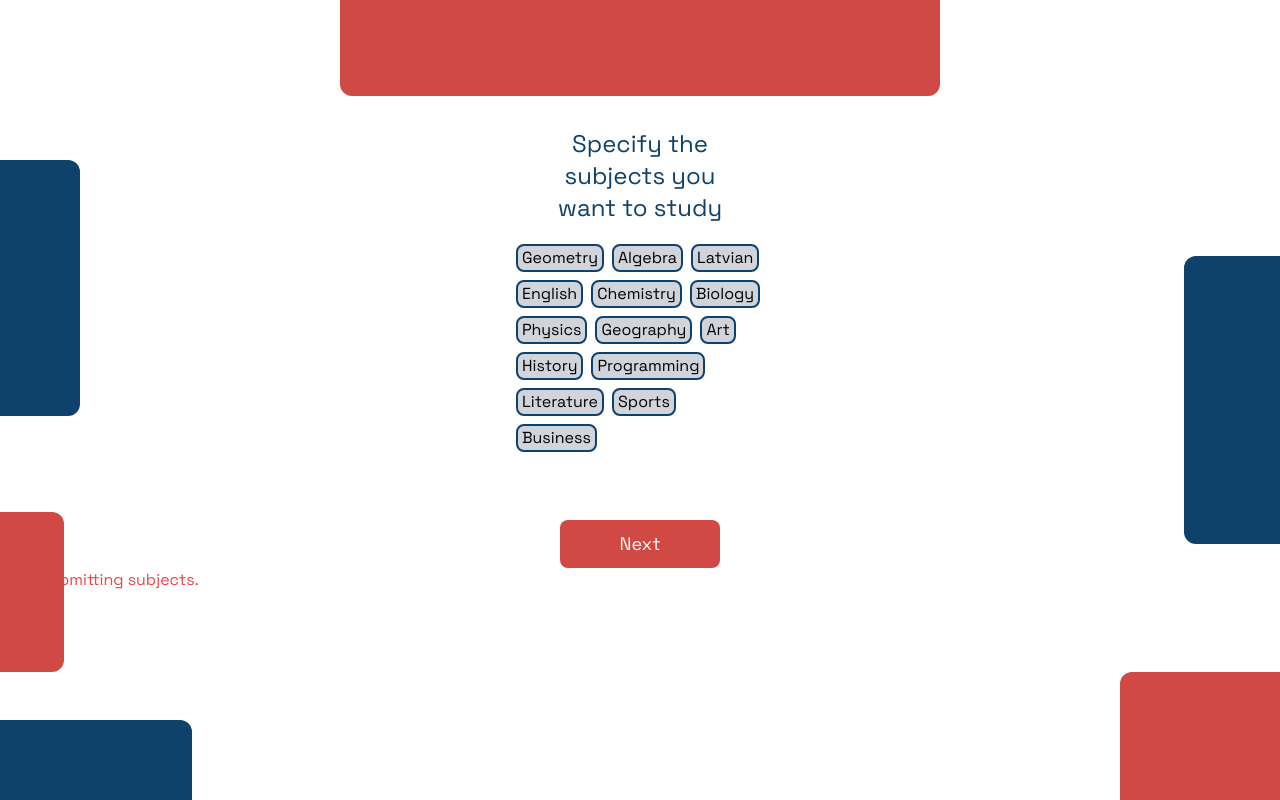
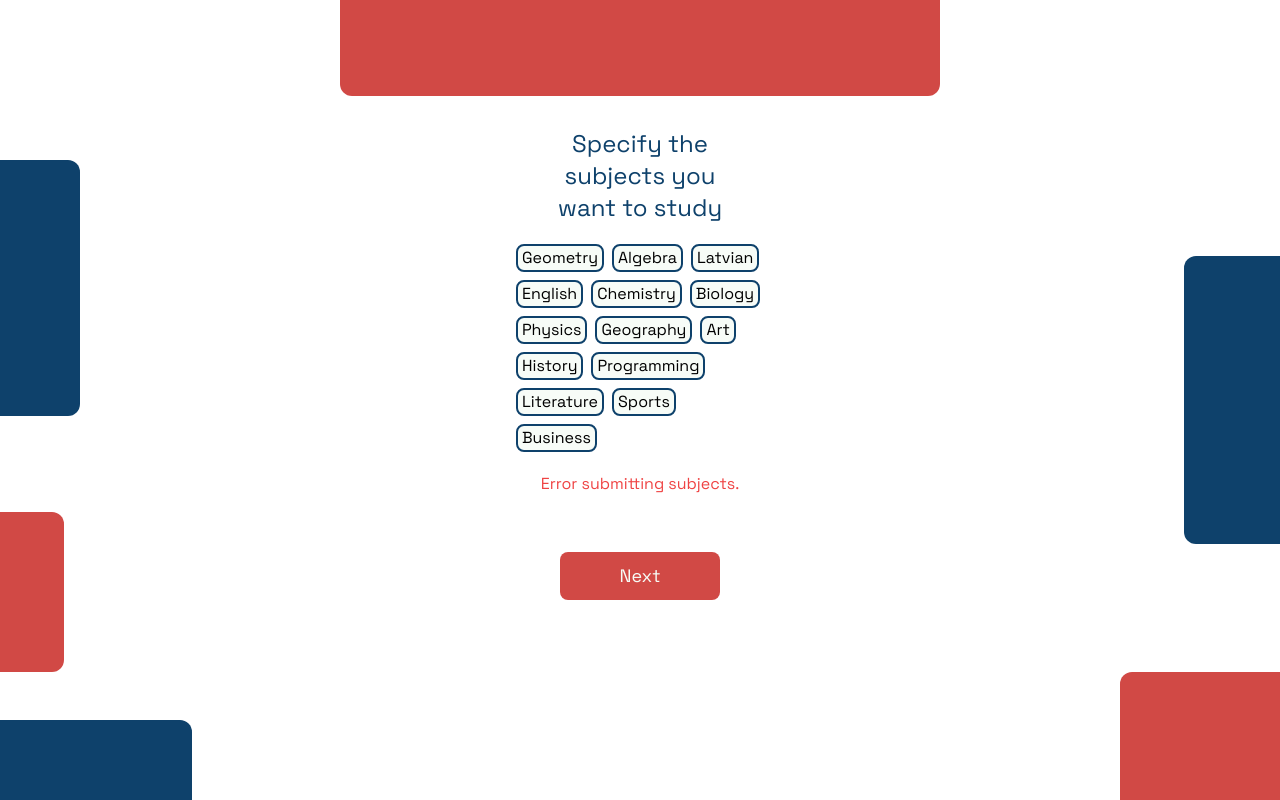
Before and after one commit to kristzz/pauguruGazeji, a Next.js app in the folder frontend/: page /about-you/subjects in a window 1280 px wide. Both pictures are taken after a click on the button "Next". Built offline with nearby package versions, Linux system fonts and the light colour scheme; no server answers.

Commit message:
pogam krasu samainiju :)

```diff
--- a/frontend/src/app/about-you/subjects/page.jsx
+++ b/frontend/src/app/about-you/subjects/page.jsx
@@ -80,7 +80,7 @@ export default function Home() {
 
 
       if (response.status === 200) {
-        setSuccess("Subjects submitted successfully!"); // Success message
+        alert("Subjects submitted successfully!"); // Success message
         router.push('/');
       }
     } catch (error) {
@@ -119,18 +119,15 @@ export default function Home() {
       </div>
 
       <div className="flex flex-col items-center">
+        {/* Display error or success messages */}
+        {error && <p className="text-red-500 mt-4">{error}</p>}
         <button
           id="cycleButton"
           onClick={handleSubmit}
-          className="bg-main-red text-main-white w-40 h-12 rounded-lg mt-16 text-lg"
-        >
+          className="bg-main-red text-main-white w-40 h-12 rounded-lg mt-14 text-lg">
           Next
         </button>
       </div>
-
-      {/* Display error or success messages */}
-      {error && <p className="text-red-500">{error}</p>}
-      {success && <p className="text-green-500">{success}</p>}
     </div>
   );
 }
@@ -139,7 +136,7 @@ function SubjectButton({ label, isSelected, onToggle }) {
   return (
     <button
       className={`border-main-blue border-2 rounded-lg w-auto pr-1 pl-1 m-1 ${
-        isSelected ? "bg-main-blue text-main-white" : "bg-gray-300"
+        isSelected ? "bg-main-blue text-main-white" : "bg-main-white"
       }`}
       onClick={onToggle}
     >
```
